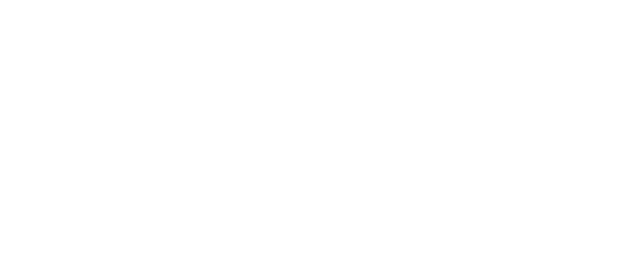
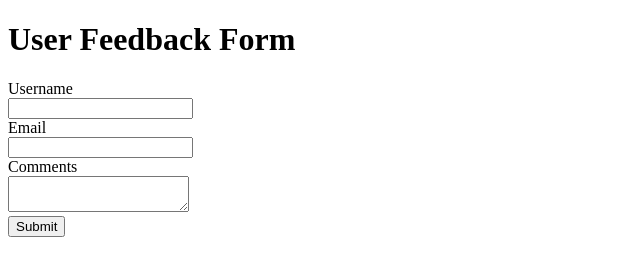
Before and after one commit to lcastanov/feedback-form, a plain HTML site: page index.html in a window 1280 px wide. Shown: the whole page, without its empty margins (0-640 px from the left). Drawn offline with Linux system fonts and the light colour scheme.

Commit message:
main form layout (basic)

```diff
--- a/index.html
+++ b/index.html
@@ -9,6 +9,15 @@
 
 </head>
 <body>
-
+    <h1>User Feedback Form</h1>
+    <form action="">
+        <label for="user-name">Username</label><br>
+        <input type="text" id="user-name"><br>
+        <label for="email">Email</label><br>
+        <input type="text" id="email"><br>
+        <label for="comment">Comments</label><br>
+        <textarea name="comments" id="comments"></textarea><br>
+        <button>Submit</button>
+    </form>
 </body>
 </html>
```
